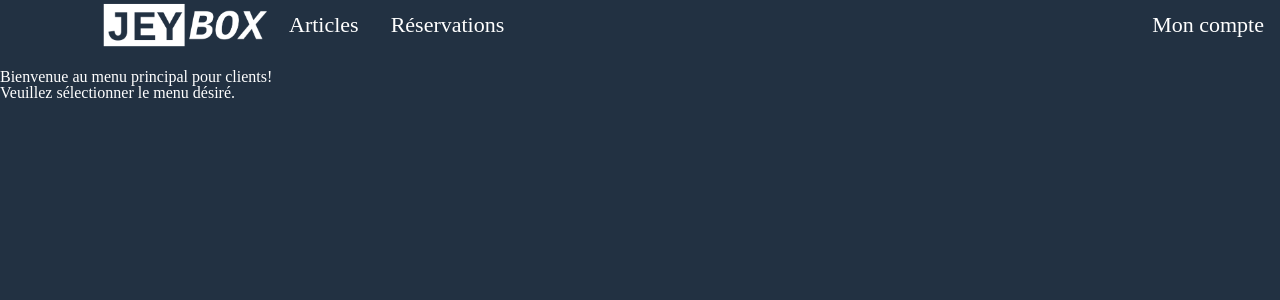
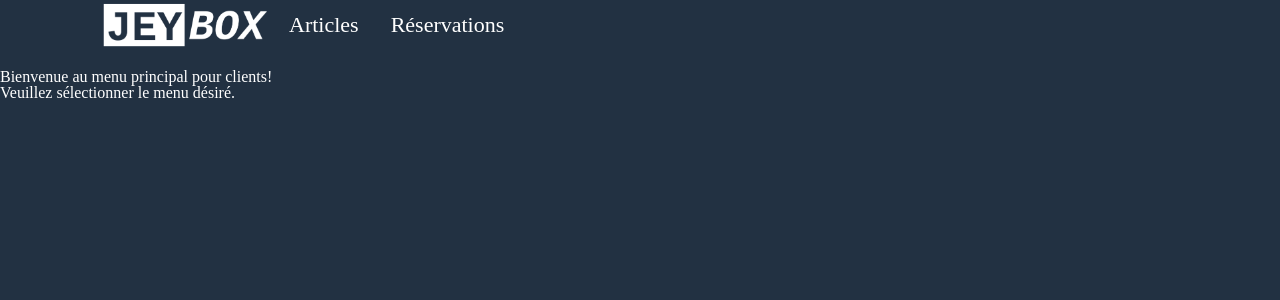
Before and after one commit to eloiselle/InventaireJEYBOX, a PHP site: page /index_client.php in a window 1280 px wide. Shown: the top 300 px of the page. Run offline with PHP 8.4, Linux system fonts and the light colour scheme.

Commit message:
Removed "mon compte" for good

```diff
--- a/index_client.php
+++ b/index_client.php
@@ -13,7 +13,6 @@
       <li><a href="index.html"><img src="images/JEYBOX_Logo_1037x300.png" alt="Logo JEYBOX" width="173" height="50"></a></li>
       <li><a class="button" href="consulter_article.php">Articles</a></li>
       <li><a class="button" href="consulter_reservation.php">Réservations</a></li>
-      <li style="float:right"><a class="button" href="">Mon compte</a></li>
     </ul>
   </nav>
   <br>
--- a/index_directeur.php
+++ b/index_directeur.php
@@ -15,7 +15,6 @@
       <li><a class="button" href="gestion_article.php">Articles</a></li>
       <li><a class="button" href="gestion_reservation.php">Réservations</a></li>
       <li><a class="button" href="gestion_utilisateur.php">Utilisateurs</a></li>
-      <li style="float:right"><a class="button" href="">Mon compte</a></li>
     </ul>
   </nav>
   <br>
--- a/index_employe.php
+++ b/index_employe.php
@@ -14,7 +14,6 @@
       <li><a class="button" href="gestion_categorie.php">Catégories</a></li>
       <li><a class="button" href="gestion_article.php">Articles</a></li>
       <li><a class="button" href="gestion_reservation.php">Réservations</a></li>
-      <li style="float:right"><a class="button" href="">Mon compte</a></li>
     </ul>
   </nav>
   <br>
```
